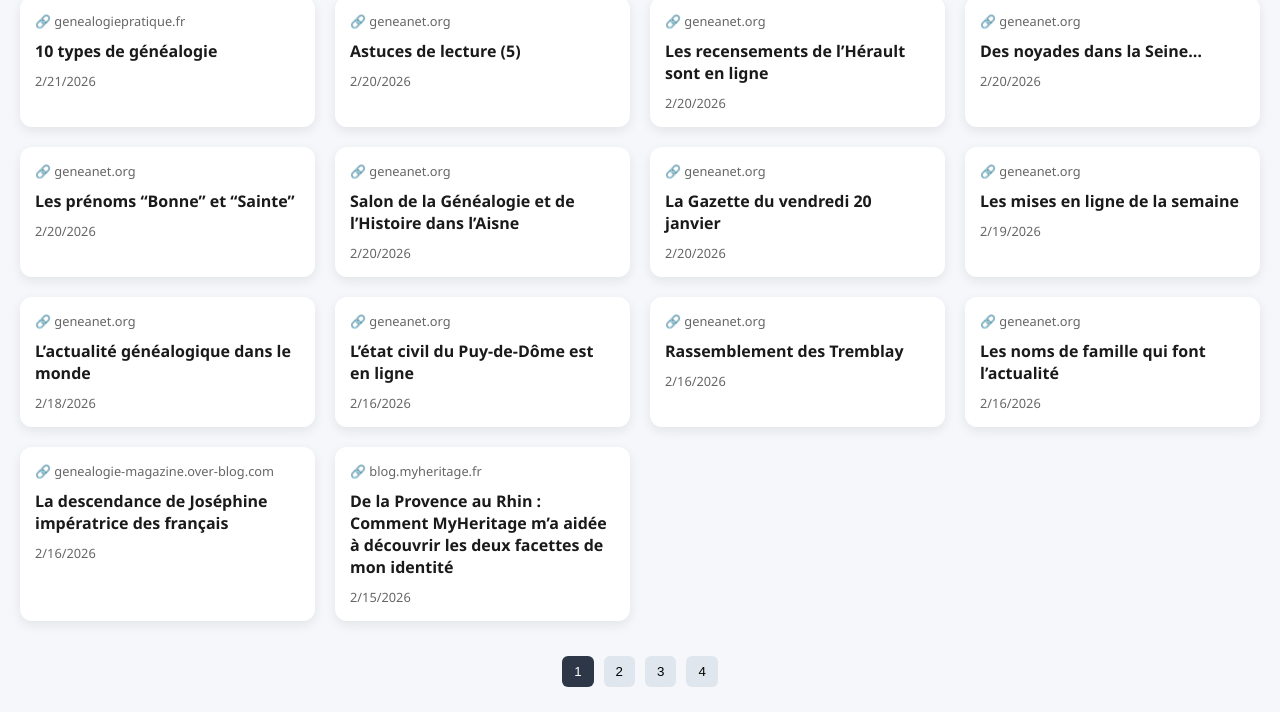
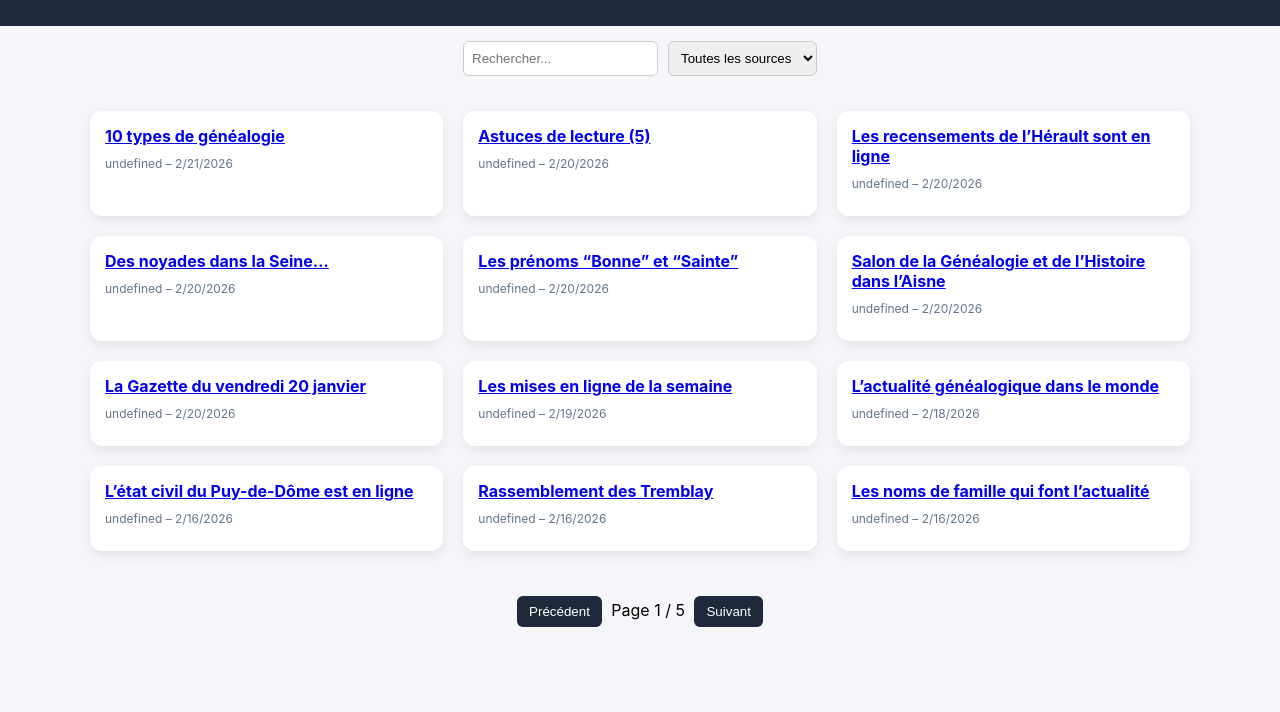
Before and after one commit to Xander17700/revue-actualites-racines, a website: page index.html in a window 1280 px wide. Shown: the part 96-808 px from the top of the page. Drawn offline with Linux system fonts and the light colour scheme.

Commit message:
Update index.html

```diff
--- a/index.html
+++ b/index.html
@@ -1,147 +1,201 @@
 <!DOCTYPE html>
-<html>
+<html lang="fr">
 <head>
 <meta charset="UTF-8">
-<title>Revue d'actualités</title>
+<title>Le fil généalogique</title>
+
 <style>
 body {
-  font-family: 'Segoe UI', sans-serif;
-  background:#f5f7fa;
-  margin:0;
-  padding:20px;
+  font-family: -apple-system, BlinkMacSystemFont, sans-serif;
+  margin: 0;
+  background: #f4f6f9;
 }
-.feed-grid {
-  display:grid;
-  grid-template-columns:repeat(auto-fill,minmax(280px,1fr));
-  gap:20px;
+
+header {
+  background: #1e293b;
+  color: white;
+  padding: 20px;
+  text-align: center;
 }
+
+.controls {
+  display: flex;
+  gap: 10px;
+  justify-content: center;
+  padding: 15px;
+  flex-wrap: wrap;
+}
+
+input, select {
+  padding: 8px;
+  border-radius: 6px;
+  border: 1px solid #ccc;
+}
+
+.container {
+  max-width: 1100px;
+  margin: auto;
+  padding: 20px;
+  display: grid;
+  grid-template-columns: repeat(auto-fill, minmax(320px, 1fr));
+  gap: 20px;
+}
+
 .card {
-  background:white;
-  padding:15px;
-  border-radius:12px;
-  box-shadow:0 4px 12px rgba(0,0,0,0.08);
-  transition: transform 0.2s ease;
+  background: white;
+  border-radius: 12px;
+  overflow: hidden;
+  box-shadow: 0 4px 12px rgba(0,0,0,0.08);
+  transition: 0.2s;
 }
+
 .card:hover {
-  transform: translateY(-4px);
+  transform: translateY(-3px);
 }
+
+.card img {
+  width: 100%;
+  height: 180px;
+  object-fit: cover;
+}
+
+.card-content {
+  padding: 15px;
+}
+
 .card h3 {
-  font-size:1rem;
-  margin:10px 0;
+  margin: 0 0 10px;
+  font-size: 16px;
 }
-.card a {
-  text-decoration:none;
-  color:#1a1a1a;
+
+.meta {
+  font-size: 12px;
+  color: #64748b;
+  margin-bottom: 10px;
 }
-.meta {
-  font-size:0.8em;
-  color:#666;
+
+.pagination {
+  text-align: center;
+  padding: 20px;
 }
-.pagination {
-  text-align:center;
-  margin-top:30px;
-}
-.pagination button {
-  margin:5px;
-  padding:8px 12px;
-  border:none;
-  border-radius:6px;
-  background:#e0e6ed;
-  cursor:pointer;
-}
-.pagination button.active {
-  background:#2d3748;
-  color:white;
+
+button {
+  padding: 8px 12px;
+  margin: 5px;
+  border-radius: 6px;
+  border: none;
+  background: #1e293b;
+  color: white;
+  cursor: pointer;
 }
 </style>
 </head>
+
 <body>
 
-<h2>📰 Le fil généalogique</h2>
-<div id="content">Chargement…</div>
-<div id="pagination" class="pagination"></div>
+<header>
+  <h1>Revue d'actualités – Généalogie & Archives</h1>
+</header>
+
+<div class="controls">
+  <input type="text" id="search" placeholder="Rechercher...">
+  <select id="sourceFilter">
+    <option value="">Toutes les sources</option>
+  </select>
+</div>
+
+<div class="container" id="news"></div>
+
+<div class="pagination">
+  <button onclick="prevPage()">Précédent</button>
+  <span id="pageInfo"></span>
+  <button onclick="nextPage()">Suivant</button>
+</div>
 
 <script>
-let allItems = [];
+let allData = [];
+let filteredData = [];
 let currentPage = 1;
-const perPage = 14;
+const perPage = 12;
 
 fetch('feed.json')
-  .then(res => res.json())
-  .then(data => {
-    allItems = data;
-    displayPage(1);
-    setupPagination();
-  })
-  .catch(err => {
-    document.getElementById("content").innerHTML = "Erreur de chargement du flux.";
-    console.error(err);
+.then(res => res.json())
+.then(data => {
+  allData = data;
+  populateSources();
+  applyFilters();
+});
+
+function populateSources() {
+  const select = document.getElementById("sourceFilter");
+  const sources = [...new Set(allData.map(item => item.source))];
+
+  sources.forEach(src => {
+    const option = document.createElement("option");
+    option.value = src;
+    option.textContent = src;
+    select.appendChild(option);
+  });
+}
+
+function applyFilters() {
+  const searchTerm = document.getElementById("search").value.toLowerCase();
+  const selectedSource = document.getElementById("sourceFilter").value;
+
+  filteredData = allData.filter(item => {
+    const matchSearch =
+      item.title.toLowerCase().includes(searchTerm) ||
+      item.description.toLowerCase().includes(searchTerm);
+
+    const matchSource =
+      selectedSource === "" || item.source === selectedSource;
+
+    return matchSearch && matchSource;
   });
 
-function getSiteName(item) {
-  // 1️⃣ Si feedName existe dans le JSON
-  if (item.feedName && item.feedName !== "undefined") {
-    return item.feedName;
-  }
+  currentPage = 1;
+  render();
+}
 
-  // 2️⃣ Sinon on extrait le nom de domaine depuis l'URL
-  try {
-    const url = new URL(item.link);
-    let hostname = url.hostname.replace("www.", "");
-    return hostname;
-  } catch (e) {
-    return "Source inconnue";
+function render() {
+  const container = document.getElementById("news");
+  container.innerHTML = "";
+
+  const start = (currentPage - 1) * perPage;
+  const pageItems = filteredData.slice(start, start + perPage);
+
+  pageItems.forEach(item => {
+    container.innerHTML += `
+      <div class="card">
+        ${item.image ? `<img src="${item.image}">` : ""}
+        <div class="card-content">
+          <h3><a href="${item.link}" target="_blank">${item.title}</a></h3>
+          <div class="meta">${item.source} – ${new Date(item.pubDate).toLocaleDateString()}</div>
+        </div>
+      </div>
+    `;
+  });
+
+  document.getElementById("pageInfo").textContent =
+    "Page " + currentPage + " / " + Math.ceil(filteredData.length / perPage);
+}
+
+function nextPage() {
+  if (currentPage < Math.ceil(filteredData.length / perPage)) {
+    currentPage++;
+    render();
   }
 }
 
-function displayPage(page) {
-  currentPage = page;
-  const start = (page - 1) * perPage;
-  const end = start + perPage;
-  const items = allItems.slice(start, end);
-
-  let html = '<div class="feed-grid">';
-
-  items.forEach(item => {
-    const siteName = getSiteName(item);
-
-    html += `
-    <div class="card">
-      <div class="meta">🔗 ${siteName}</div>
-      <h3><a href="${item.link}" target="_blank">${item.title}</a></h3>
-      <div class="meta">
-        ${item.pubDate ? new Date(item.pubDate).toLocaleDateString() : ""}
-      </div>
-    </div>`;
-  });
-
-  html += '</div>';
-  document.getElementById("content").innerHTML = html;
-
-  updateActiveButton();
+function prevPage() {
+  if (currentPage > 1) {
+    currentPage--;
+    render();
+  }
 }
 
-function setupPagination() {
-  const total = Math.ceil(allItems.length / perPage);
-  let html = "";
-
-  for (let i = 1; i <= total; i++) {
-    html += `<button id="btn${i}" onclick="displayPage(${i})">${i}</button>`;
-  }
-
-  document.getElementById("pagination").innerHTML = html;
-  updateActiveButton();
-}
-
-function updateActiveButton() {
-  const buttons = document.querySelectorAll(".pagination button");
-  buttons.forEach(btn => btn.classList.remove("active"));
-
-  const activeBtn = document.getElementById("btn" + currentPage);
-  if (activeBtn) {
-    activeBtn.classList.add("active");
-  }
-}
+document.getElementById("search").addEventListener("input", applyFilters);
+document.getElementById("sourceFilter").addEventListener("change", applyFilters);
 </script>
 
 </body>
```
